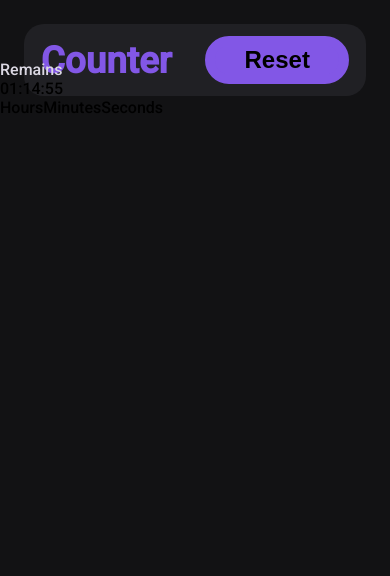
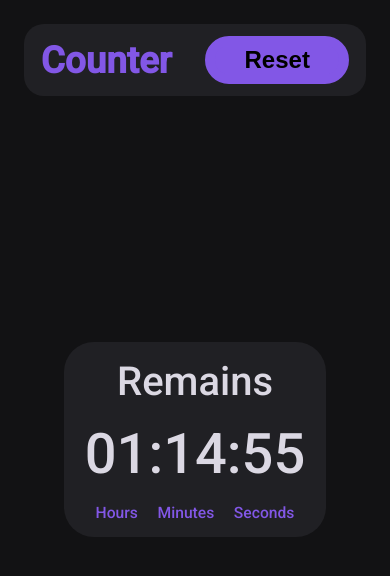
Before and after one commit to Sn0wye/counter-v2, a React (Vite) app: page /counter in a window 390 px wide. Shown: the top 576 px of the page. Built offline with nearby package versions, Linux system fonts and the light colour scheme.

Commit message:
fixed counter screen css for mobile devices

```diff
--- a/src/styles/counter.css
+++ b/src/styles/counter.css
@@ -1,25 +1,62 @@
 .Counter {
+  box-sizing: border-box;
+  height: 100vh;
   display: flex;
   flex-direction: column;
 }
+
+main {
+  display: flex;
+  width: 100%;
+  height: 90vh;
+  justify-content: center;
+  align-items: center;
+}
+
+.container-counter {
+  display: flex;
+  flex-direction: column;
+  justify-content: center;
+  align-items: center;
+
+  max-width: 67%;
+  width: 67vw;
+
+  max-height: 50vw;
+  height: 100%;
+
+  background-size: cover;
+  background-color: var(--secondary-color);
+  border-radius: 30px;
+  gap: 2em;
+  font-size: 16px;
+}
 /* --- Remains --- */
-.container .remains {
+.remains {
   color: var(--text-color);
-  font-size: 5rem;
+  font-size: 5em;
 }
 /* --- Numbers --- */
-.container .number {
+.digit span {
   grid-area: number;
   color: var(--text-color);
-  font-size: 7rem;
+  font-size: 7em;
 }
-/* --- Hours minutes and seconds digit --- */
-.container .digit {
-  color: var(--text-color);
-  font-size: 1.5rem;
+.text {
+  display: flex;
+  gap: 1.75em;
+  justify-content: space-evenly;
+
+  color: var(--main-color);
+  font-size: 1.4em;
 }
-/* --- Hours minutes and seconds text --- */
-.container .text {
-  color: var(--main-color);
-  font-size: 1.5rem;
+
+.text span {
+  gap: 1em;
 }
+
+@media (max-width: 768px) {
+  .container-counter {
+    font-size: 8px;
+  }
+}
```
